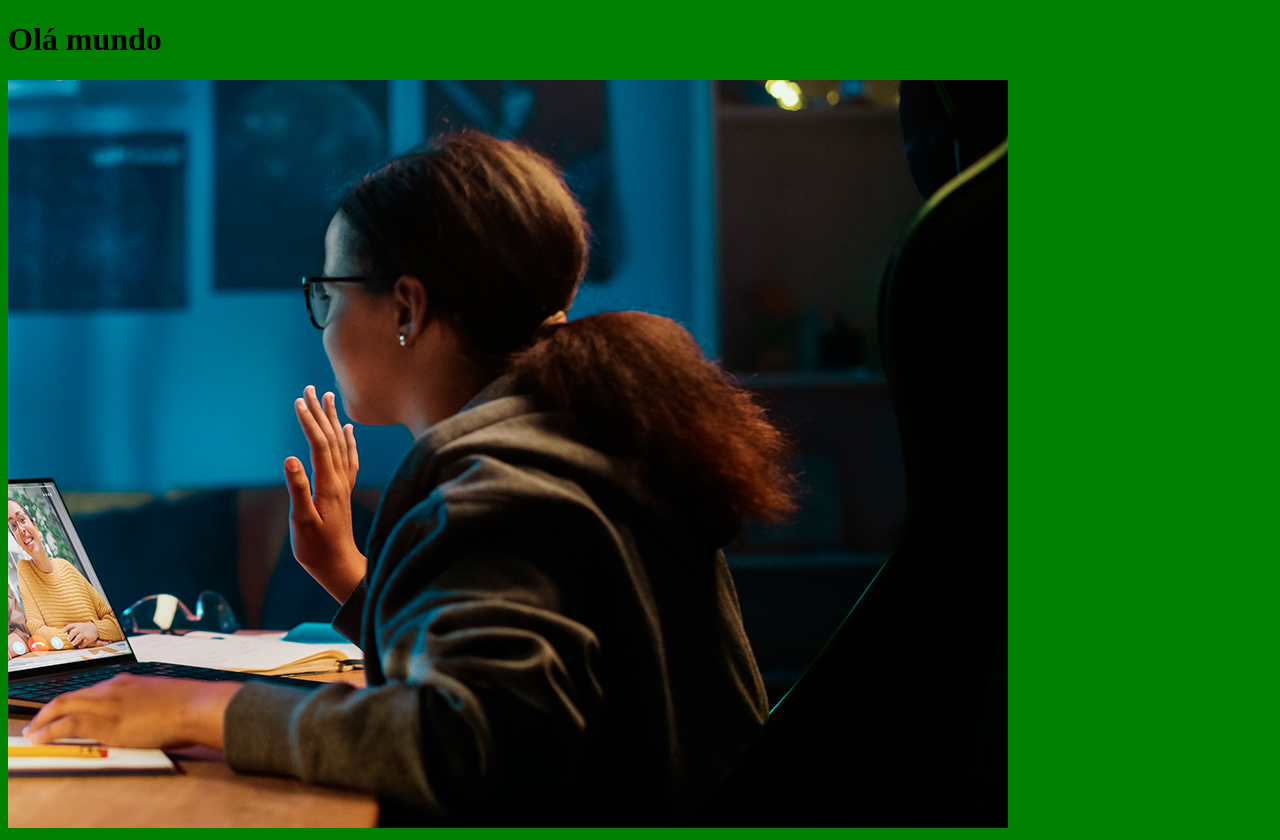
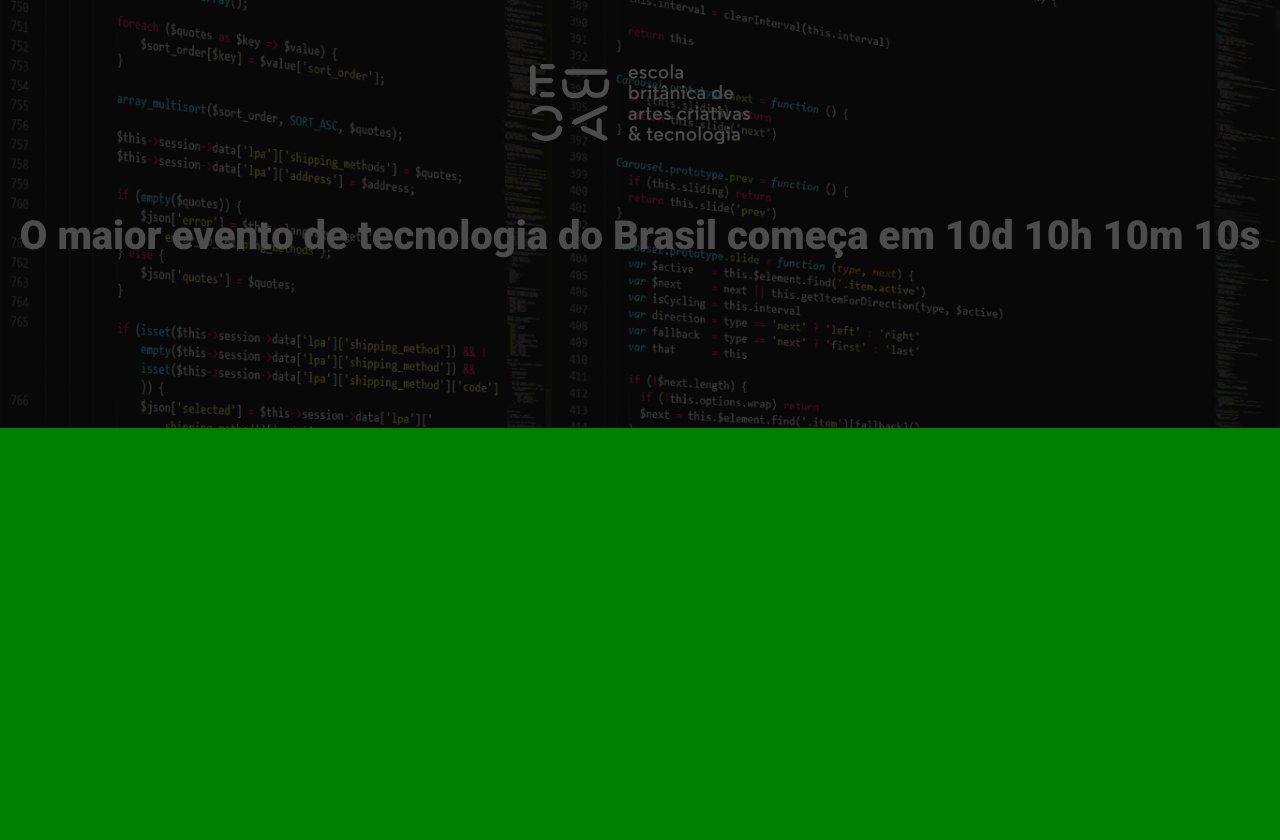
Before and after one commit to tligor/Tec_talks, a website built with Parcel: page source/index.html in a window 1280 px wide. After the commit the page ends 800 px from the top, so only its background shows below. Built offline with nearby package versions, Linux system fonts and the light colour scheme.

Commit message:
criando o hero

```diff
--- a/source/index.html
+++ b/source/index.html
@@ -3,13 +3,21 @@
 <head>
     <meta charset="UTF-8">
     <meta name="viewport" content="width=device-width, initial-scale=1.0">
+    <link rel="preconnect" href="https://fonts.googleapis.com">
+    <link rel="preconnect" href="https://fonts.gstatic.com" crossorigin>
+    <link href="https://fonts.googleapis.com/css2?family=Roboto:ital,wght@0,100;0,300;0,400;0,500;0,700;0,900;1,100;1,300;1,400;1,500;1,700;1,900&display=swap" rel="stylesheet">
     <link rel="stylesheet" href="./styles/main.scss">
-    <title>Document</title>
+    <title>Ebac Tech Talks</title>
 </head>
 <body>
-    <h1>Olá mundo</h1>
-    <img src="./assets/backend.png" alt="">
-
+    <header class="hero">
+        <div class="hero__container">
+            <img class="hero__container__logo" src="./assets/ebac_logo.svg" alt="Ebac">
+            <p class="hero__container__content">
+                O maior evento de tecnologia do Brasil começa em  10d 10h 10m 10s
+            </p>
+        </div>
+    </header>
     <script src="./scripts/main.js"></script>
 </body>
 </html>
--- /dev/null
+++ b/source/styles/_hero.scss
@@ -0,0 +1,55 @@
+.hero{
+    padding-top: 64px;
+    padding-bottom: 100px;
+    background-image: url(../assets/fundo.png);
+    background-repeat: no-repeat;
+    background-size: cover;
+    position: relative;
+
+
+.container{
+    position: relative;
+}
+&::before{
+    position: absolute;
+    top: 0;
+    left: 0;
+    width: 100%;
+    height: 100%;
+    content: '';
+    background-color: #000;
+    opacity: .7;
+}
+
+    &__container{
+
+        &__logo{
+            margin: 0 auto;
+            height: 80px;
+            display: block;
+        }
+        &__content{
+            margin-top: 64px;
+            margin-bottom: 64px;
+            font-size: 40px;
+            line-height: 56px;
+            font-weight: 800;
+            text-align: center;
+        }
+    }
+
+
+    @media (max-width:640px){
+        padding: 40px 0;
+
+        &__logo{
+            height: 40px;
+        }
+        &__content{
+            font-size: 22px;
+            line-height: 24px;
+            margin: 24px 0;
+        }
+
+    }
+}
--- a/source/styles/main.scss
+++ b/source/styles/main.scss
@@ -1,3 +1,19 @@
+@use 'reset';
+@use 'hero';
+
+.container{
+    max-width: 960px;
+    width: 100%;
+    margin: 0 auto;
+
+    @media (max-width: 640px){
+        max-width: 80%;
+    }
+    @media (max-width: 1024px){
+        max-width: 90%;
+    }
+}
+
 body{
     background-color: green;
 }
--- /dev/null
+++ b/source/styles/reset.scss
@@ -0,0 +1,7 @@
+*{
+    margin:0;
+    padding: 0;
+    box-sizing: border-box;
+    font-family: Roboto, sans-serif;
+    color: #fff;
+}
```
